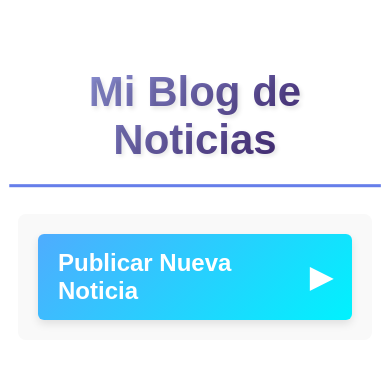
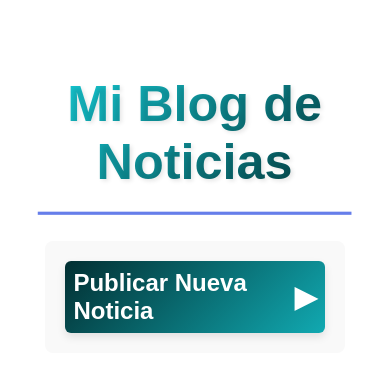
Before and after one commit to Kfranco16/mi-blog-angular, an Angular app: page / in a window 390 px wide. Shown: the top 368 px of the page. Built offline with nearby package versions, Linux system fonts and the light colour scheme.

Commit message:
mejora de estilos

```diff
--- a/src/app/blog/blog.css
+++ b/src/app/blog/blog.css
@@ -1,6 +1,6 @@
 /* Contenedor principal del blog */
 .blog-container {
-  max-width: 800px;
+  max-width: 80%;
   margin: 0 auto;
   padding: 20px;
   font-family: Arial, sans-serif;
@@ -10,11 +10,11 @@
 .titulo-pulsante {
   text-align: center;
   color: #171717;
-  font-size: 2.5rem;
+  font-size: 3rem;
   font-weight: bold;
   margin-bottom: 30px;
   padding: 20px 0;
-  background: linear-gradient(135deg, #a1b0f0 0%, #26014e 100%);
+  background: linear-gradient(135deg, #18dbe6 0%, #022f32 100%);
   background-clip: text;
   -webkit-background-clip: text;
   -webkit-text-fill-color: transparent;
@@ -58,11 +58,19 @@
   margin-bottom: 30px;
 }
 
+/* Contenedor para organizar noticias en grid */
+.noticias-grid {
+  display: grid;
+  grid-template-columns: repeat(2, 1fr);
+  gap: 20px;
+  margin-top: 20px;
+}
+
 /* Botón toggle del formulario */
 .form-toggle {
-  background: linear-gradient(135deg, #4facfe 0%, #00f2fe 100%);
+  background: linear-gradient(135deg, #022f32 0%, #11a9b1 100%);
   color: white;
-  padding: 15px 20px;
+  padding: 8px 8px;
   margin: 0;
   border-radius: 6px;
   cursor: pointer;
@@ -72,6 +80,8 @@
   transition: all 0.3s ease;
   user-select: none;
   box-shadow: 0 4px 8px rgba(0, 0, 0, 0.1);
+  width: fit-content;
+  gap: 10px;
 }
 
 .form-toggle:hover {
@@ -122,17 +132,27 @@
 }
 
 .form-group button {
-  background: #007bff;
+  background: linear-gradient(135deg, #022f32 0%, #11a9b1 100%);
   color: white;
-  padding: 10px 20px;
+  padding: 12px 20px;
   border: none;
-  border-radius: 4px;
+  border-radius: 6px;
   cursor: pointer;
+  transition: all 0.3s ease;
+  box-shadow: 0 4px 8px rgba(0, 0, 0, 0.1);
+  font-weight: 500;
+}
+
+.form-group button:hover {
+  transform: translateY(-2px);
+  box-shadow: 0 6px 12px rgba(0, 0, 0, 0.15);
 }
 
 .form-group button:disabled {
   background: #ccc;
   cursor: not-allowed;
+  transform: none;
+  box-shadow: none;
 }
 
 /* Artículos del blog */
@@ -183,4 +203,9 @@
     max-width: 100%;
     height: 200px;
   }
+
+  .noticias-grid {
+    grid-template-columns: 1fr;
+    gap: 15px;
+  }
 }
--- a/src/app/blog/blog.html
+++ b/src/app/blog/blog.html
@@ -10,7 +10,6 @@
       #noticiaForm="ngForm"
       (ngSubmit)="agregarNoticia()"
       class="form-content"
-    >
     >
       <div class="form-group">
         <label for="titulo">Título</label>
@@ -48,6 +47,8 @@
       <button type="submit" [disabled]="!noticiaForm.valid">Publicar</button>
     </form>
   </section>
+
+  <div class="noticias-grid">
     <article *ngFor="let noticia of publicaciones" class="blog-post">
       <h2>{{ noticia.titulo }}</h2>
 
@@ -59,4 +60,5 @@
         >Publicado el: {{ noticia.fecha | date : "d 'de' MMMM 'de' y" }}</small
       >
     </article>
+  </div>
 </section>
```
Lines whose indentation alone changed are shown as unchanged.
